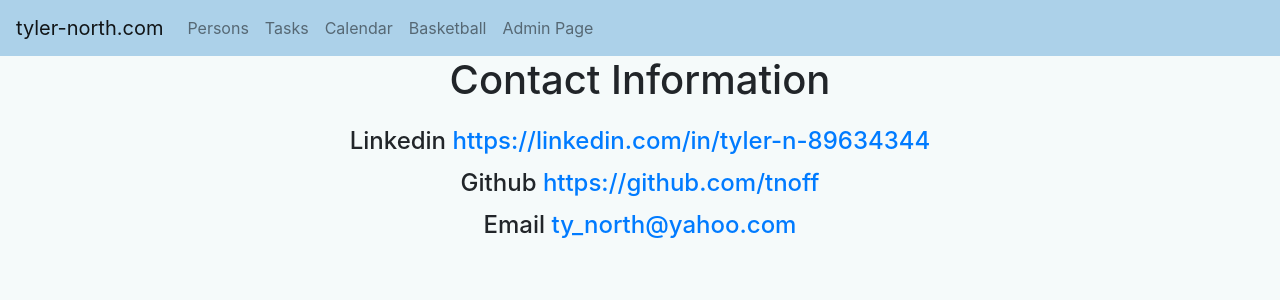
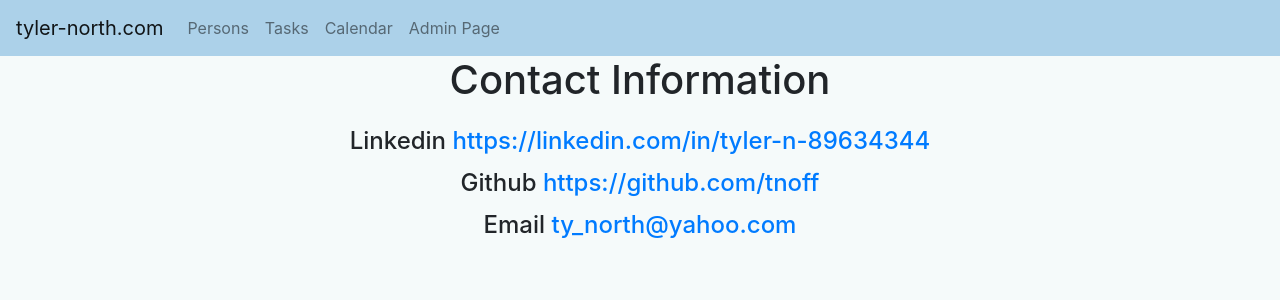
Before and after one commit to tnoff/personal-website, a Django app: page /contact/ in a window 1280 px wide. Shown: the top 300 px of the page. Run offline with Django 3.2, Linux system fonts and the light colour scheme; the visitor is signed in with stand-in values (Sample User, id 1); parts of the project's set-up code (start-up, migrations or seed data) failed here and were passed over.

Commit message:
Remove basketball urls

```diff
--- a/website/templates/base.html
+++ b/website/templates/base.html
@@ -44,9 +44,6 @@
                         <a class="nav-link" href="/5065f9f1-fca3-4a6c-ba4c-e8cb13b0d95e/">Calendar</a>
                     </li>
                     <li class="nav-item">
-                        <a class="nav-link" href="/294be434-0c6c-4118-a286-d4a3dfd3032e/">Basketball</a>
-                    </li>
-                    <li class="nav-item">
                         <a class="nav-link" href="/9af57e02-325f-4e49-af70-9e83518a8539/">Admin Page</a>
                     </li>
                     {% else %}
--- a/website/website/local_settings.py
+++ b/website/website/local_settings.py
@@ -24,7 +24,7 @@ LOGGING = {
         },
         'rotated_logs': {
             'class': 'logging.handlers.RotatingFileHandler',
-            'filename': '/home/tnorth/code/website/website.log',
+            'filename': '/home/tnorth/Code/website/website.log',
             'maxBytes': 1024 * 1024 * 5,  # 5 MB
             'backupCount': 5,
             'formatter': 'default',
--- a/website/website/urls.py
+++ b/website/website/urls.py
@@ -4,7 +4,6 @@ from django.urls import include, path
 from two_factor.urls import urlpatterns as tf_urls
 from two_factor.admin import AdminSiteOTPRequired
 
-from basketball.urls import basketball_urls
 from homepage.urls import homepage_urls
 from my_calendar.urls import my_calendar_urls
 
@@ -13,4 +12,4 @@ admin.site.__class__ = AdminSiteOTPRequired
 urlpatterns = [
     path('', include(tf_urls)),
     path('9af57e02-325f-4e49-af70-9e83518a8539/', admin.site.urls),
-] + my_calendar_urls + homepage_urls + basketball_urls
+] + my_calendar_urls + homepage_urls
```
